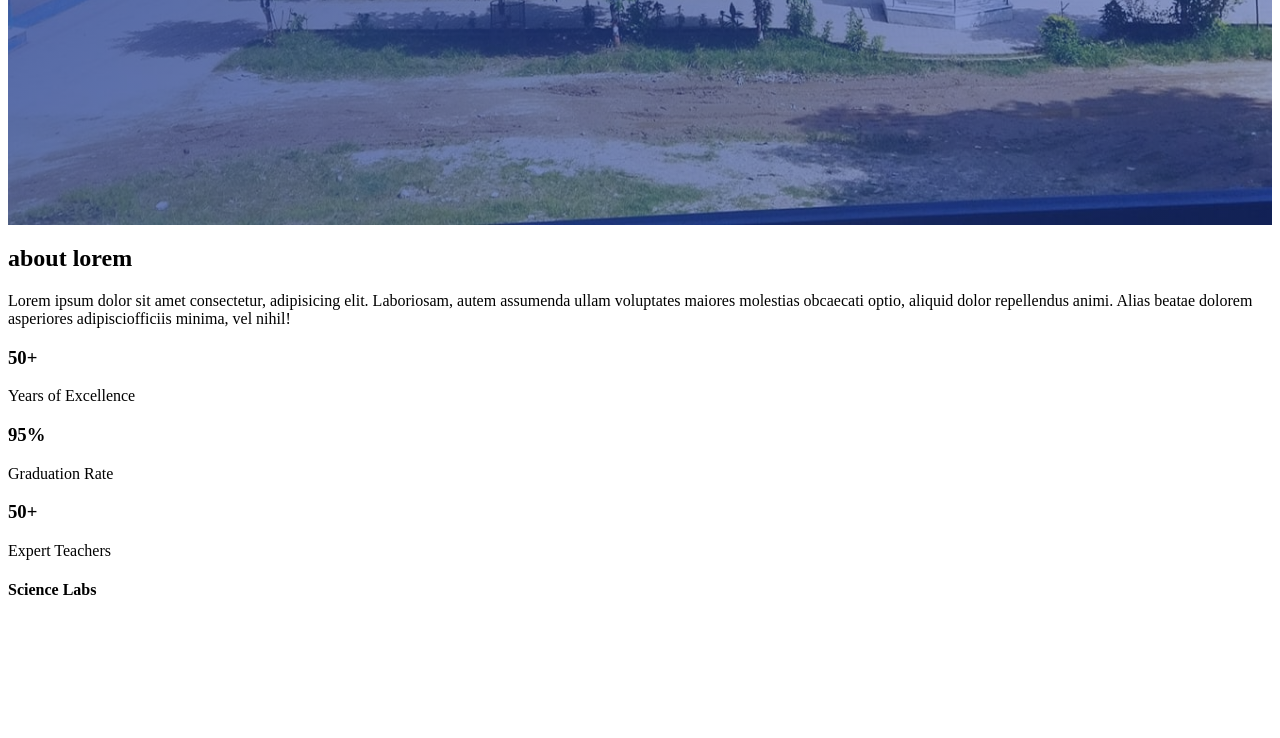
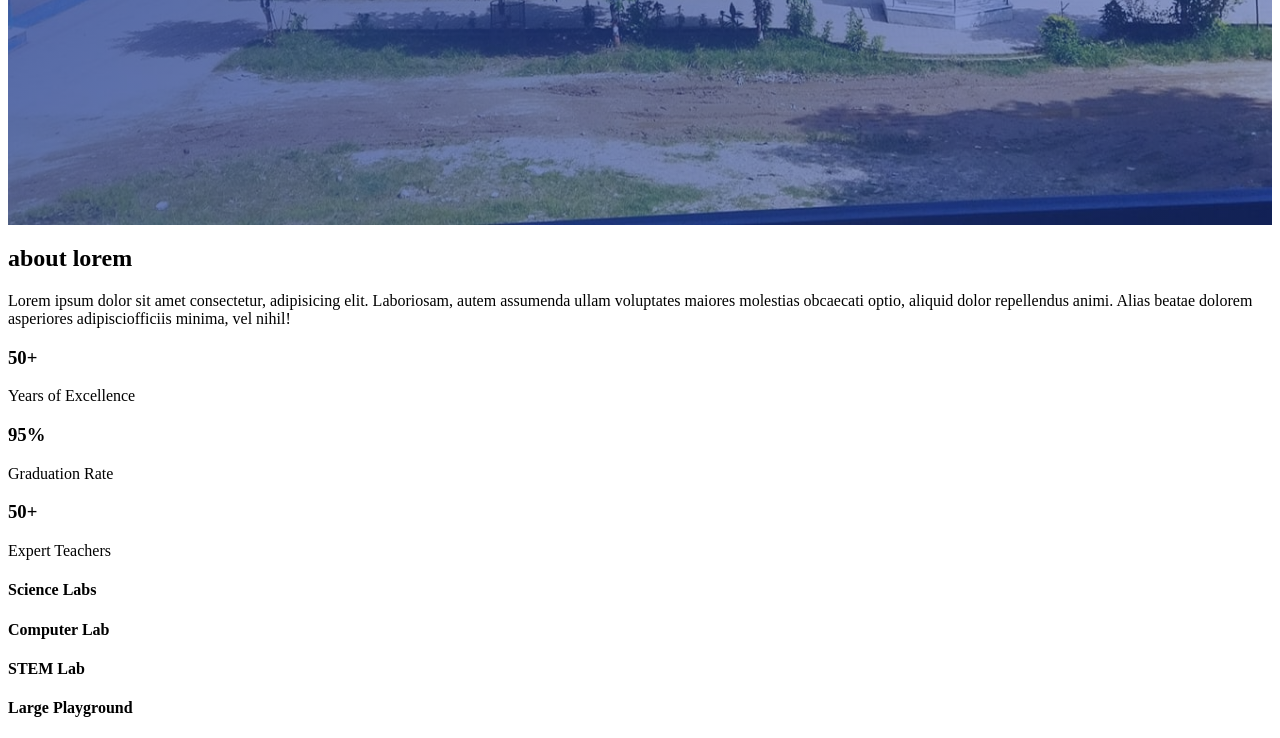
Before and after one commit to PurnimaStha1/bootcamp, a plain HTML site: page image.html in a window 1280 px wide. Shown: the part 665-1403 px from the top of the page. Before the commit the page ends 1286 px from the top, so only its background shows below. Drawn offline with Linux system fonts and the light colour scheme.

```diff
--- a/image.html
+++ b/image.html
@@ -84,7 +84,18 @@
                             <i class="fas fa-microscope"></i>
                             <h4>Science Labs</h4>
                         </div>
-                </div>
+              <div class="grid-item">
+                            <i class="fas fa-laptop"></i>
+                            <h4>Computer Lab</h4>
+                        </div>
+                        <div class="grid-item">
+                            <i class="fas fa-palette"></i>
+                            <h4>STEM Lab</h4>
+                        </div>
+                        <div class="grid-item">
+                            <i class="fas fa-dumbbell"></i>
+                            <h4>Large Playground</h4>
+                    </div>
             </div>
            </section>
 </body>
```
